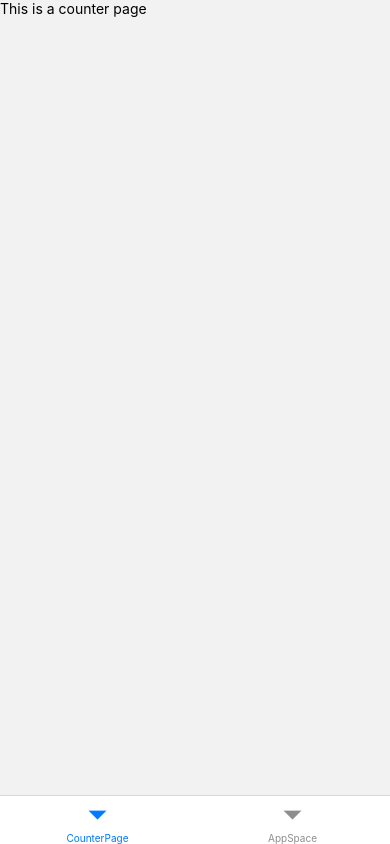
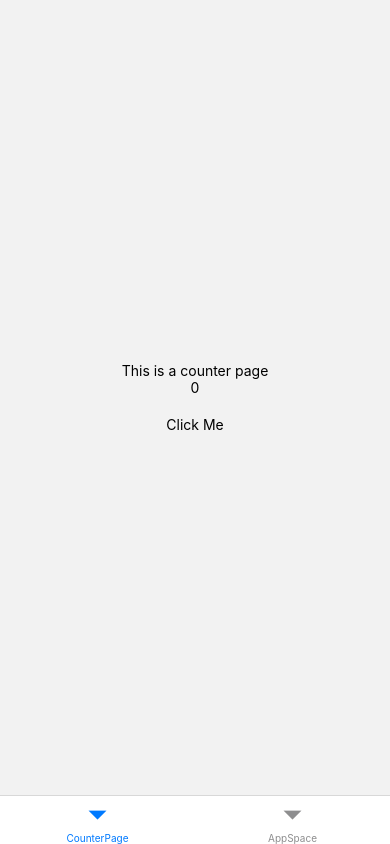
Before and after one commit to Aixufey/TDS200-Xplatform, a React Native app: screen /CounterPage in a window 390 px wide. Built offline with nearby package versions, Linux system fonts and the light colour scheme; no server answers.

Commit message:
Update CounterPage

```diff
--- a/pages/counterPage/CounterPage.tsx
+++ b/pages/counterPage/CounterPage.tsx
@@ -2,16 +2,30 @@ import React from 'react';
 import {
     View,
     Text,
+    TouchableOpacity,
 } from 'react-native'
+import { useState } from 'react';
+
 
 
 
 
 
 const CounterPage: React.FC = () => {
+
+    const [count, setCount] = useState<number>(0)
+
+    const handleClick = () => {
+        setCount(count + 1)
+    }
+
     return (
-        <View>
+        <View style={{ flexGrow: 1, flexShrink: 1, justifyContent: 'center', alignItems: 'center' }}>
             <Text>This is a counter page</Text>
+            <Text>{count}</Text>
+            <TouchableOpacity style={{marginTop: 20}} onPress={handleClick}>
+                <Text>Click Me</Text>
+            </TouchableOpacity>
         </View>
     )
 }
```
